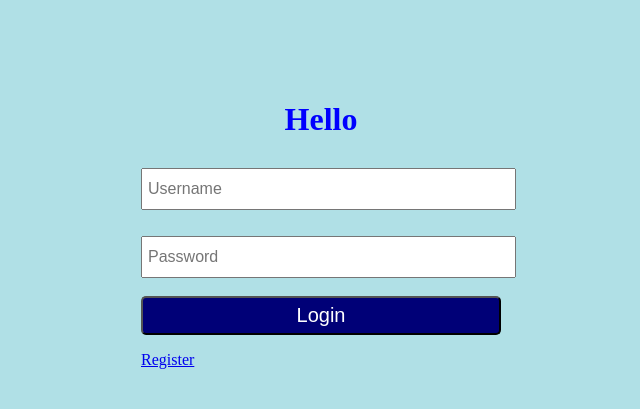
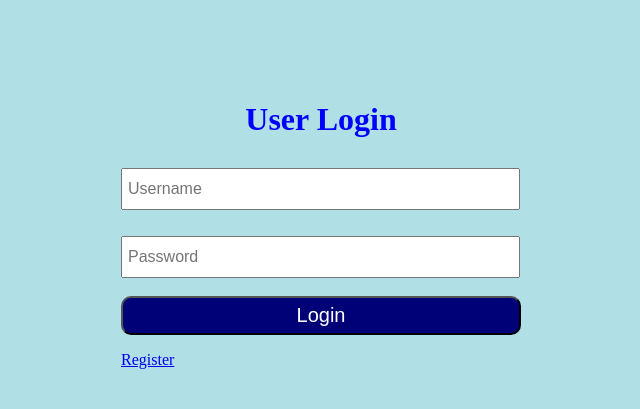
Before and after one commit to bill173/comp606A1P1, a PHP site: page /login.php in a window 1280 px wide. Shown: the top 409 px of the page, without its empty margins (319-959 px from the left). Run offline with PHP 8.4, Linux system fonts and the light colour scheme.

Commit message:
merge login files into one

```diff
--- a/login.php
+++ b/login.php
@@ -1,7 +1,3 @@
-<?php
-require("loginserv.php");//Include loginserv for checking username and password
-?>
-
 <!doctype html>
 <html>
 <head>
@@ -9,14 +5,14 @@ require("loginserv.php");//Include loginserv for checking username and password
 <title>Login</title>
 <style>
 .login{
-    width:360px;
+    width:400px;
     margin:50px auto;
     border-radius:10px;
     padding:10px 40px 25px;
     margin-top:70px;
 }
 input[type=text], input[type=password]{
-    width:99%;
+    width:95%;
     padding:10px;
     margin-top:8px;
     padding-left:5px;
@@ -29,16 +25,48 @@ input[type=submit]{
     padding:6px;
     font-size:20px;
     cursor:pointer;
-    border-radius:5px;
+    border-radius:10px;
 }
 body {background-color: powderblue;}
 h1   {color: blue;}
 </style>
 
+<?php
+$error='';//variable to store error message
+if(isset($_POST['submit'])){
+    if(empty($_POST['user']) || empty($_POST['pass'])){
+    $error = "Username or Password is Invalid";
+    }
+    else
+    {
+        //define $user and $pass
+        $user=$_POST['user'];
+        $pass=$_POST['pass'];
+        //establishing connection with server by passing server_name, user_id and pass as a parameter
+        $conn = mysqli_connect("localhost", "bill", "1234");
+        //selecting database
+        $db = mysqli_select_db($conn, "login_register");
+        //sql query to fetch information of registered user and find user match.
+        $query = mysqli_query($conn, "SELECT * FROM userpass WHERE pass='$pass' AND user='$user'");
+
+        $rows = mysqli_num_rows($query);
+        if($rows == 1){
+            header("Location: welcome.php");//redircting to other page
+        }
+        else
+        {
+            $error = "Username or Password is Invalid.";
+        }
+        mysqli_close($conn);//closing connection
+    }
+}
+
+?>
+
 </head>
 <body>
 <div class="login">
-<h1 align="center">Hello</h1>
+<h1 align="center">User Login</h1>
 <form action="" method="post">
 <input type="text" placeholder="Username" id="user" name="user"><br/><br/>
 <input type="password" placeholder="Password" id="pass" name="pass"><br/><br/>
```
